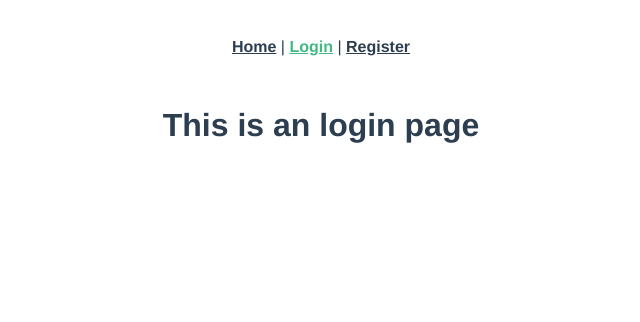
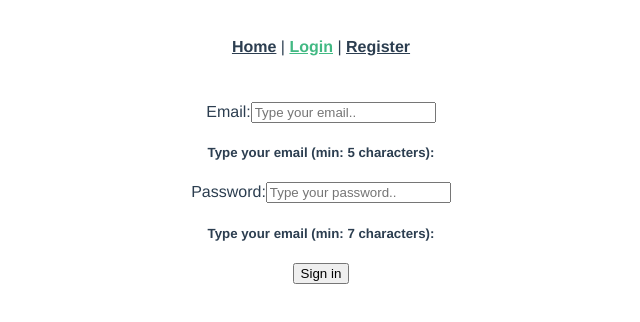
Before and after one commit to BrittleHeart/todo-appv2, a Vue app in the folder layout/: page /login in a window 1280 px wide. Shown: the top 322 px of the page, without its empty margins (319-959 px from the left). Built offline with nearby package versions, Linux system fonts and the light colour scheme.

Commit message:
Created login route and installed joi

```diff
--- a/layout/package.json
+++ b/layout/package.json
@@ -9,6 +9,7 @@
   "dependencies": {
     "axios": "^0.21.0",
     "core-js": "^3.6.5",
+    "joi": "^17.3.0",
     "register-service-worker": "^1.7.1",
     "vue": "^2.6.11",
     "vue-router": "^3.2.0"
--- a/layout/src/router/index.js
+++ b/layout/src/router/index.js
@@ -3,6 +3,7 @@ import VueRouter from 'vue-router'
 import Home from '../views/Home.vue'
 import Login from '../views/Login.vue'
 import Register from '../views/Register.vue'
+import Dashboard from '../views/Dashboard.vue'
 
 Vue.use(VueRouter)
 
@@ -22,6 +23,11 @@ const routes = [
     name: 'Register',
     component: Register
   },
+  {
+    path: '/dashboard',
+    name: 'Dashboard',
+    component: Dashboard
+  },
 ]
 
 const router = new VueRouter({
--- /dev/null
+++ b/layout/src/views/Dashboard.vue
@@ -0,0 +1,9 @@
+<template>
+  <div class="dashboard">
+    <h1>Dashboard</h1>
+  </div>
+</template>
+
+<script>
+
+</script>
--- a/layout/src/views/Login.vue
+++ b/layout/src/views/Login.vue
@@ -1,18 +1,102 @@
 <template>
-  <div class="home">
-    <h1>This is an login page</h1>
+  <div class="login">
+    <p>{{formError}}</p>
+    <form @submit.prevent="login()">
+      <div class="form-group">
+        <label for="email">Email:</label>
+        <input
+          type="text"
+          name="email"
+          id="email"
+          placeholder="Type your email.."
+          v-model="user.email"
+          required
+          role="input">
+
+        <h5 class="text-muted">Type your email (min: 5 characters):</h5>
+      </div>
+      <div class="form-group">
+        <label for="password">Password:</label>
+        <input
+          type="password"
+          name="password"
+          id="password"
+          placeholder="Type your password.."
+          v-model="user.password"
+          required
+          role="input">
+        <h5 class="text-muted">Type your email (min: 7 characters):</h5>
+
+      </div>
+      <button type="submit" class="button">Sign in</button>
+    </form>
   </div>
 </template>
 
 <script>
-import * as yup from 'yup'
+import Joi from 'joi'
+import axios from 'axios'
+
+const schema = Joi.object().keys({
+  email: Joi.string().trim().min(5).max(255).email({minDomainSegments: 2, tlds: {allow: ['pl', 'com']}}).required(),
+  password: Joi.string().trim().min(7).max(255).required()
+})
 
 export default {
   data: () => ({
     user: {
       email: '',
       password: '',
+    },
+    formError: '',
+    loggedIn: false
+  }),
+  methods: {
+    async login() {
+      this.formError = ''
+
+      if(this.isUserValid()) {
+        this.loggedIn = true
+
+        try {
+          const response = await axios.post('http://localhost:3000/api/v1/authenticate', this.user)
+
+          if(!response.data.access_token)
+            return this.formError = "Invalid credentials"
+
+          switch(response.status)
+          {
+            case 400:
+              this.formError = "Bad request"
+              break;
+            case 500:
+              this.formError = "Server error"
+              break;
+          }
+
+          if(response.status === 200 && response.data.access_token) {
+            window.localStorage.setItem("token", response.data.access_token)
+            return this.$router.push('/dashboard')
+          }
+
+        } catch(error) {
+          return this.formError = error
+        }
+      }
+    },
+    isUserValid() {
+      const validateSchema = schema.validate(this.user)
+
+      if(!validateSchema.error)
+        return true;
+
+      if(validateSchema.error.message.includes('email'))
+        this.formError = 'Email value must valid'
+      else
+        this.formError = 'Password value must valid'
+
+      return false
     }
-  })
+  }
 }
 </script>
```
Also changed, not shown: 1 other file (tests, documents, lock files or other folders).
